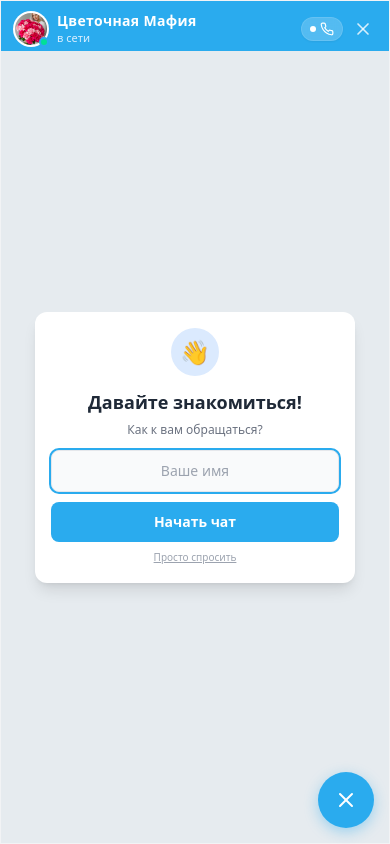
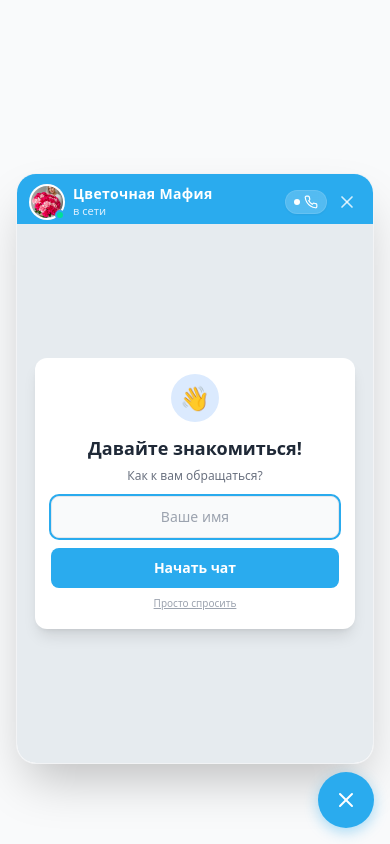
Before and after one commit to moldweb90-ship-it/MAFIACHAT, a website: page index.html in a window 390 px wide. Both pictures are taken after a click on the button 346 px from the left and 800 px from the top of the page. Drawn offline with nearby package versions, Linux system fonts and the light colour scheme.

Commit message:
Make chat window compact on mobile instead of fullscreen

```diff
--- a/index.html
+++ b/index.html
@@ -73,21 +73,24 @@
         /* Mobile optimizations */
         @media (max-width: 768px) {
             #chat-window {
-                width: 100vw !important;
-                height: 100vh !important;
-                max-height: 100vh !important;
-                border-radius: 0 !important;
-                top: 0 !important;
-                left: 0 !important;
-                right: 0 !important;
-                bottom: 0 !important;
+                width: calc(100vw - 32px) !important;
+                max-width: 400px !important;
+                height: 70vh !important;
+                max-height: 600px !important;
+                min-height: 400px !important;
+                border-radius: 20px !important;
+                bottom: 80px !important;
+                right: 16px !important;
+                top: auto !important;
+                left: auto !important;
+                position: fixed !important;
             }
 
             #telegram-widget-container {
                 bottom: 0 !important;
                 right: 0 !important;
-                width: 100% !important;
-                height: 100% !important;
+                width: auto !important;
+                height: auto !important;
             }
 
             #widget-trigger {
@@ -134,7 +137,7 @@
         </div>
 
         <!-- Chat Window -->
-        <div id="chat-window" class="pointer-events-auto hidden bg-white w-full h-full md:w-[380px] md:h-[620px] md:max-h-[85vh] md:rounded-2xl shadow-2xl flex flex-col overflow-hidden widget-animate border border-gray-200/50 fixed inset-0 md:relative md:inset-auto">
+        <div id="chat-window" class="pointer-events-auto hidden bg-white w-full h-full md:w-[380px] md:h-[620px] md:max-h-[85vh] md:rounded-2xl shadow-2xl flex flex-col overflow-hidden widget-animate border border-gray-200/50 fixed bottom-0 right-0 md:relative md:bottom-auto md:right-auto">
 
             <!-- Header -->
             <div class="bg-[#2AABEE] text-white p-2.5 px-3 md:p-3 md:px-4 flex items-center justify-between shrink-0 shadow-sm z-20">
```
